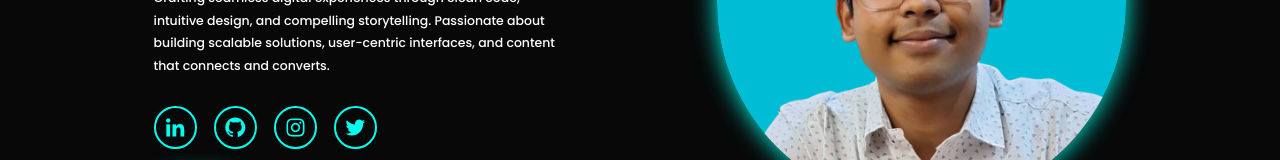
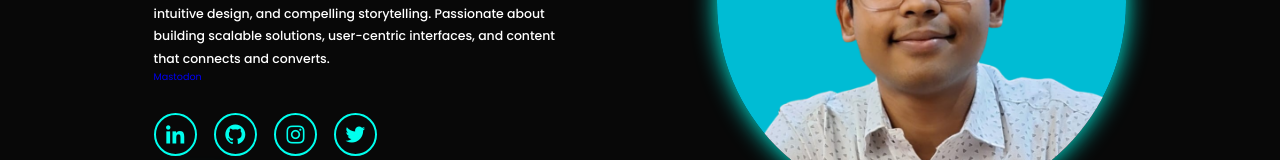
Before and after one commit to DeepanshuYadav-code/self-portfolio, a plain HTML site: page index.html in a window 1280 px wide. Shown: the part 425-585 px from the top of the page. Drawn offline with nearby package versions, Linux system fonts and the light colour scheme.

Commit message:
Update index.html
added mastodon link

```diff
--- a/index.html
+++ b/index.html
@@ -32,7 +32,7 @@
 			<h1>Hi, It's <span>Deepanshu</span></h1>
 			<h3 class="text-animation">I'm a <span></span></h3>
 			<p class="intro-text">Crafting seamless digital experiences through clean code, intuitive design, and compelling storytelling. Passionate about building scalable solutions, user-centric interfaces, and content that connects and converts.</p>
-
+			<a rel="me" href="https://mastodon.social/@deepanshu2004">Mastodon</a>
 			<div class="social-icons">
 				<a href="https://www.linkedin.com/in/deepanshuyadav21" target="_blank"><i class='bx bxl-linkedin' ></i></a>
 				<a href="https://github.com/DeepanshuYadav-code"target="_blank"><i class='bx bxl-github' ></i></a>
```
